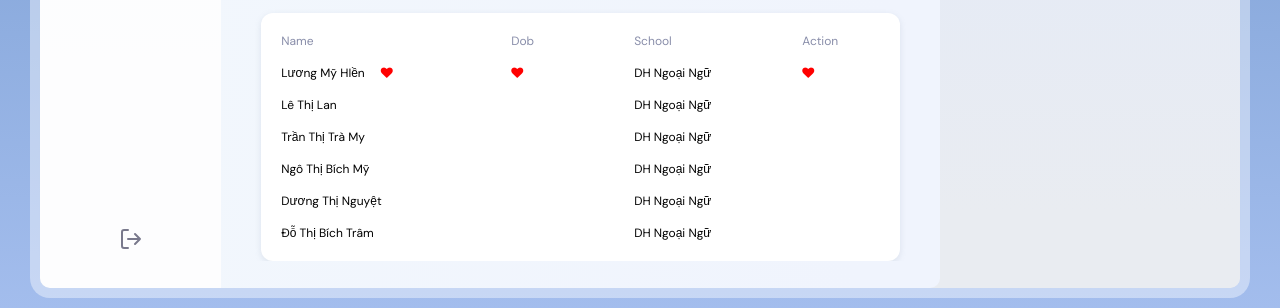
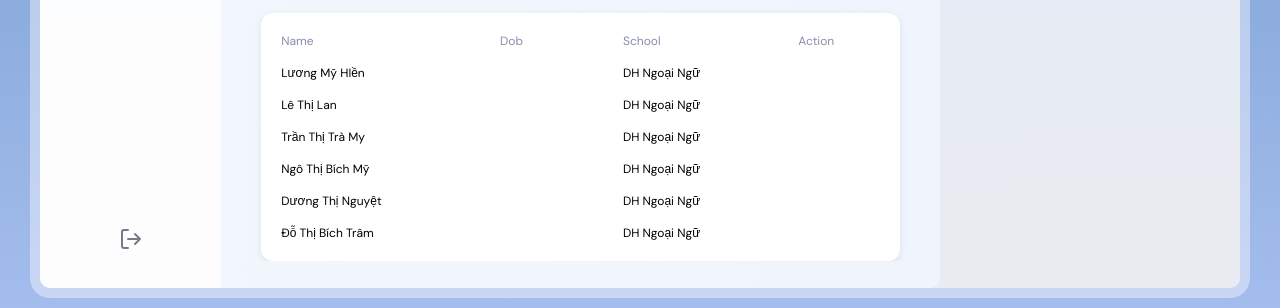
Before and after one commit to HienLuongMy/LearnVerbs, a plain HTML site: page index.html in a window 1280 px wide. Shown: the part 492-800 px from the top of the page. Drawn offline with nearby package versions, Linux system fonts and the light colour scheme.

Commit message:
Update index.html

```diff
--- a/index.html
+++ b/index.html
@@ -860,12 +860,12 @@ a {
         <div class="files-table-row">
           <div>
             <div class="table-cell" >Lương Mỹ HIền</div>
-            <div class="table-cell fa fa-heart" style="color: red;"></div>
+            <div class="table-cell"></div>
           </div>
 
-          <div class="table-cell fa fa-heart" style="color: red;"></div>
+          <div class="table-cell "></div>
           <div class="table-cell" >DH Ngoại Ngữ</div>
-          <div class="table-cell fa fa-heart" style="color: red;"></div>
+          <div class="table-cell"></div>
         </div>
         <div class="files-table-row">
           <div class="table-cell">Lê Thị Lan</div>
```
